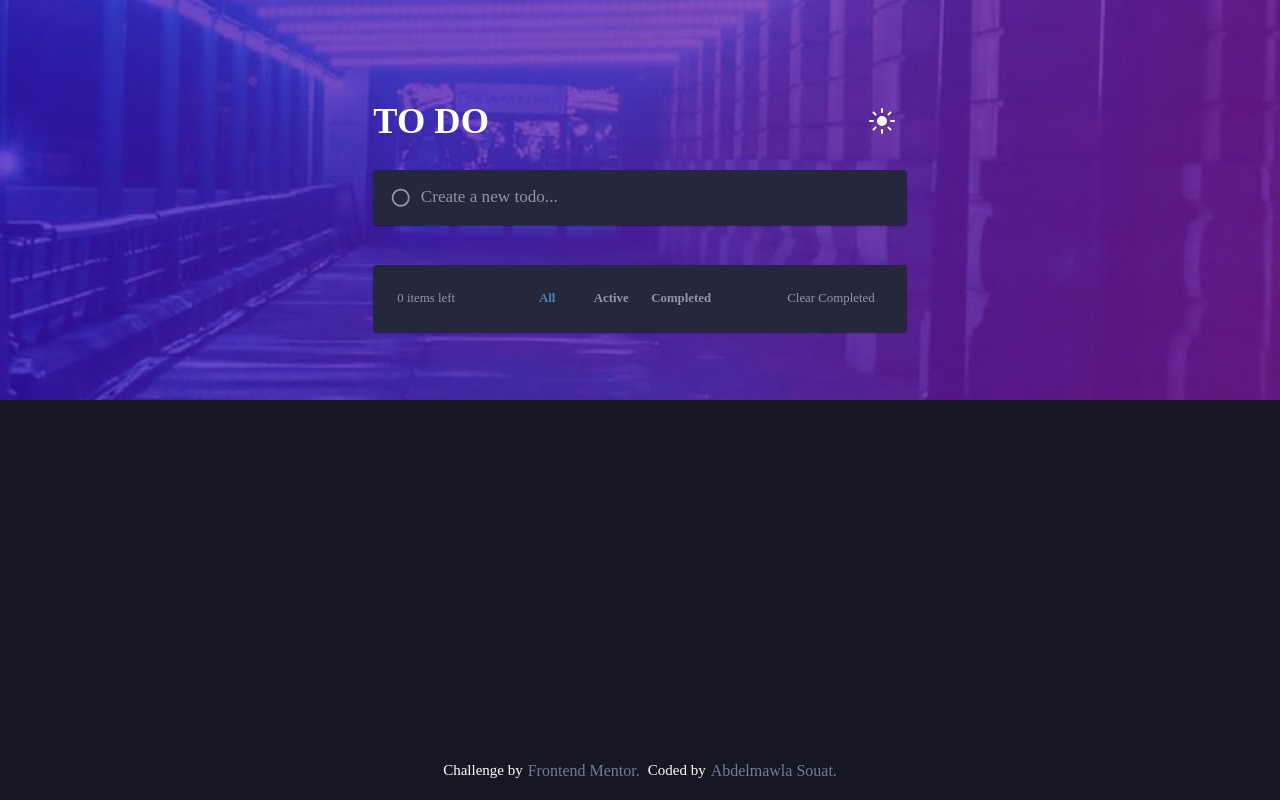
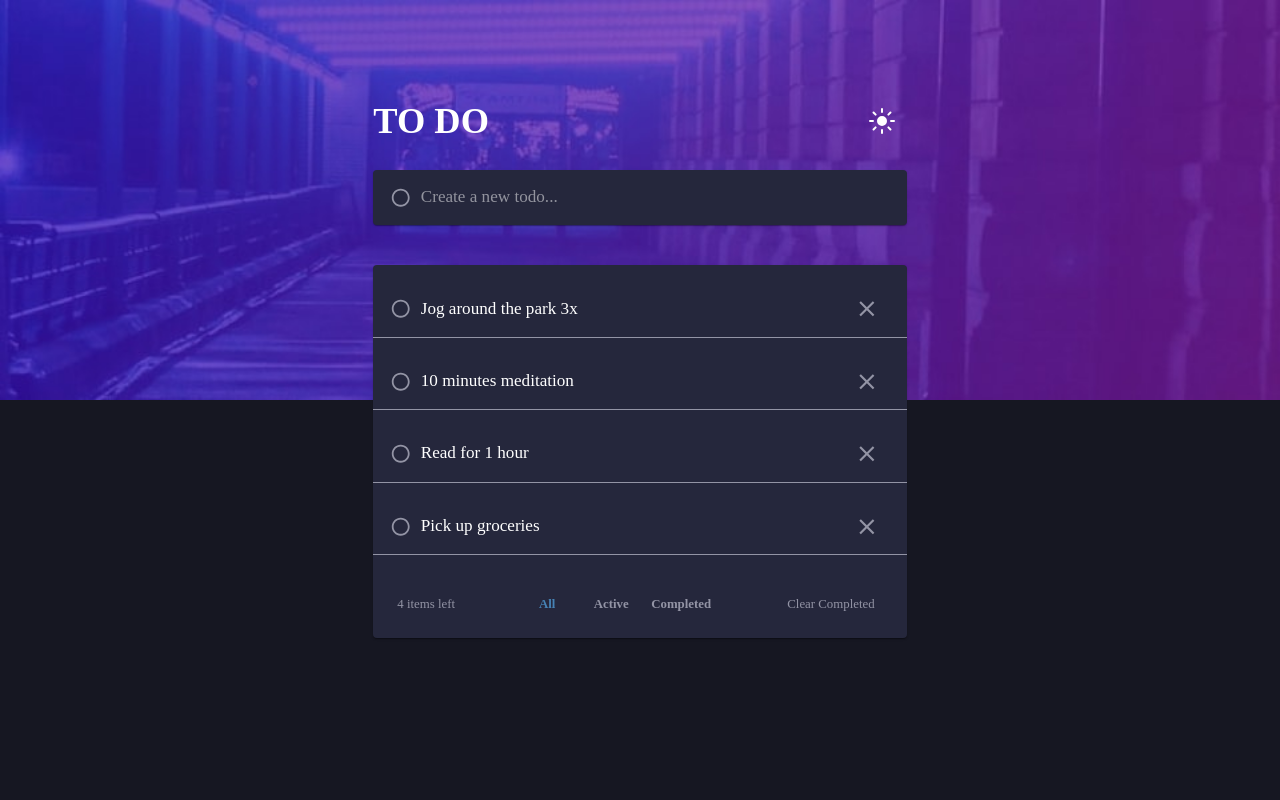
Before and after one commit to abdelmawlaSouat/To-Do-App, a React (Create React App) app: page / in a window 1280 px wide. Shown: the top 800 px of the page. Built offline with nearby package versions, Linux system fonts and the light colour scheme.

Commit message:
update README

```diff
--- a/src/components/ToDoApp.jsx
+++ b/src/components/ToDoApp.jsx
@@ -39,7 +39,12 @@ const useStyles = makeStyles((theme) => ({
 function ToDoApp({ handleDarkTheme }) {
 	const [currentItem, setCurrentItem] = useState('')
 	const [allItemsAreChecked, setallItemsAreChecked] = useState(false)
-	const [itemsList, setItemsList] = useState([])
+	const [itemsList, setItemsList] = useState([
+		{ idx: 1, value: 'Jog around the park 3x', checked: false },
+		{ idx: 2, value: '10 minutes meditation', checked: false },
+		{ idx: 3, value: 'Read for 1 hour', checked: false },
+		{ idx: 4, value: 'Pick up groceries', checked: false },
+	])
 	const [filter, setFilter] = useState('all')
 	const [filteredItemsList, setfilteredItemsList] = useState(
 		itemsList
```
Also changed, not shown: 1 other file (tests, documents, lock files or other folders).
